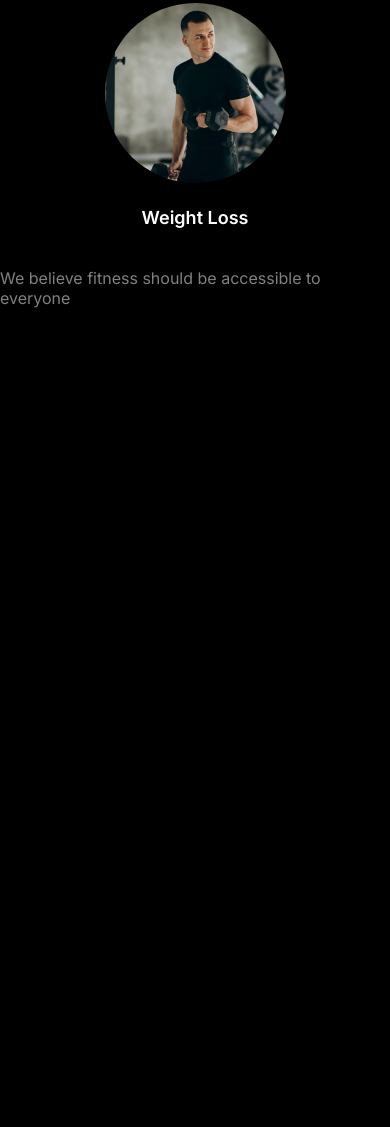
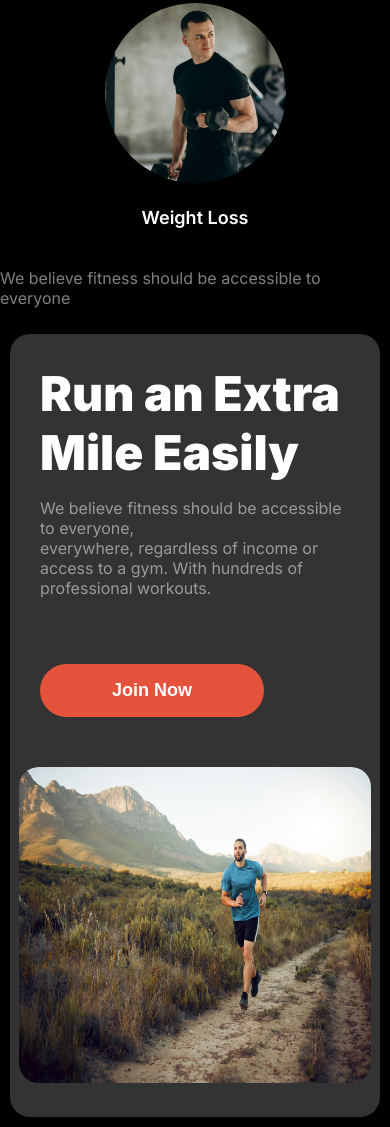
Before and after one commit to UzumakiAsif/Assignment_2, a plain HTML site: page index.html in a window 390 px wide. Shown: the part 3164-4291 px from the top of the page. Before the commit the page ends 3488 px from the top, so only its background shows below. Drawn offline with Linux system fonts and the light colour scheme.

Commit message:
done working on run section

```diff
--- a/index.html
+++ b/index.html
@@ -64,6 +64,17 @@
                     </div>
                 </div>
             </section>
+            <!-- Run extra mile section  -->
+             <section class="run flex">
+                <div class="section-run">
+                    <h3 style="font-size: 3rem; font-weight: 900; color: white; margin: 0;">Run an Extra <br>Mile Easily</h3>
+                    <p class="regular">We believe fitness should be accessible to everyone, <br> everywhere, regardless of income or access to a gym. With hundreds of professional workouts.</p>
+                    <button class="btn-primary run-btn">Join Now</button>
+                </div>
+                <div class="run-img">
+                    <img src="images/run.jpg" alt="">
+                </div>
+             </section>
         </main>
     </header>
 </body>
--- a/style.css
+++ b/style.css
@@ -176,6 +176,29 @@ section{
     border-radius: 50%;
 }
 
+/* RUN section styles  */
+.run{
+    padding: 30px;
+    border-radius: 20px;
+    background-color: rgba(255, 255, 255, 0.2);
+}
+.run-btn{
+    margin-top: 50px;
+}
+.section-run{
+    /* border: 2px solid red; */
+    /* max-width: 28.25rem; */
+
+}
+.run-img{
+    margin-left: 320px;
+}
+.run-img > img{
+    width: 22rem;
+    height: 19.75rem;
+    border-radius: 20px;
+}
+
 
 
 
@@ -185,7 +208,7 @@ section{
         display: none;
         font-weight: 900;
     }
-    .banner, .navbar, .banner-btn, .habit-img-container{
+    .banner, .navbar, .banner-btn, .habit-img-container, .run{
         flex-direction: column;
         justify-content: center;
     }
@@ -205,4 +228,15 @@ section{
         justify-content: center;
         align-items: center;
     }
+    .run{
+        margin: 10px;
+        width: auto;
+        align-items: center;
+    }
+    .run-img{
+        /* margin: 10px; */
+        margin-top: 50px;
+        margin-left: 0px;
+        width: auto;
+    }
 }
```
